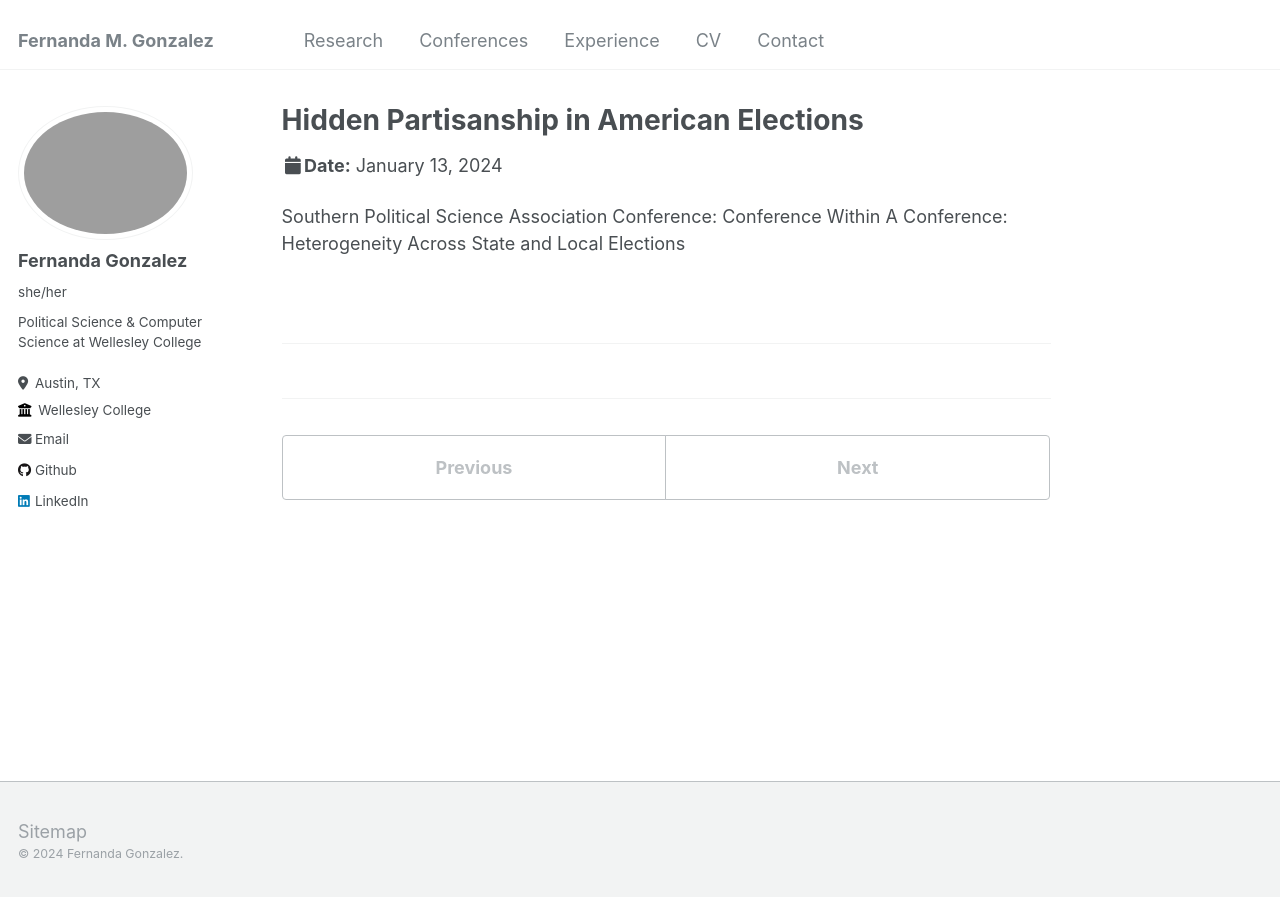
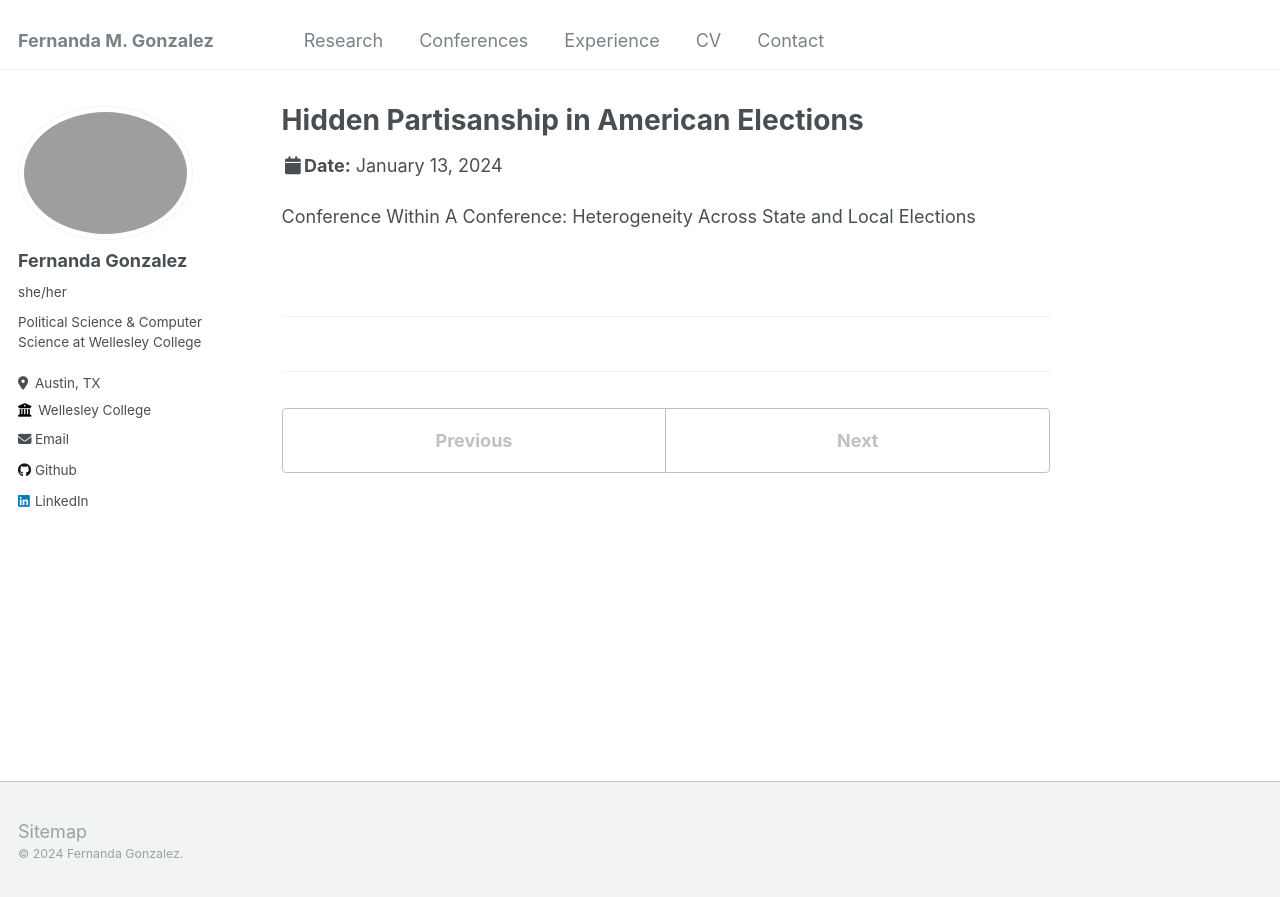
Before and after one commit to fernandamayela/fernandamayela.github.io, a Jekyll site: the page built from _talks/partisanship.md, in a window 1280 px wide. Shown: the top 897 px of the page. Built offline with Jekyll 4.4.1, drawn with Linux system fonts in a browser that asks for light colours.

Commit message:
Update partisanship.md

```diff
--- a/_talks/partisanship.md
+++ b/_talks/partisanship.md
@@ -8,4 +8,4 @@ date: 2024-01-13
 location: "New Orleans, LA"
 ---
 
-Southern Political Science Association Conference: Conference Within A Conference: Heterogeneity Across State and Local Elections
+Conference Within A Conference: Heterogeneity Across State and Local Elections
```
